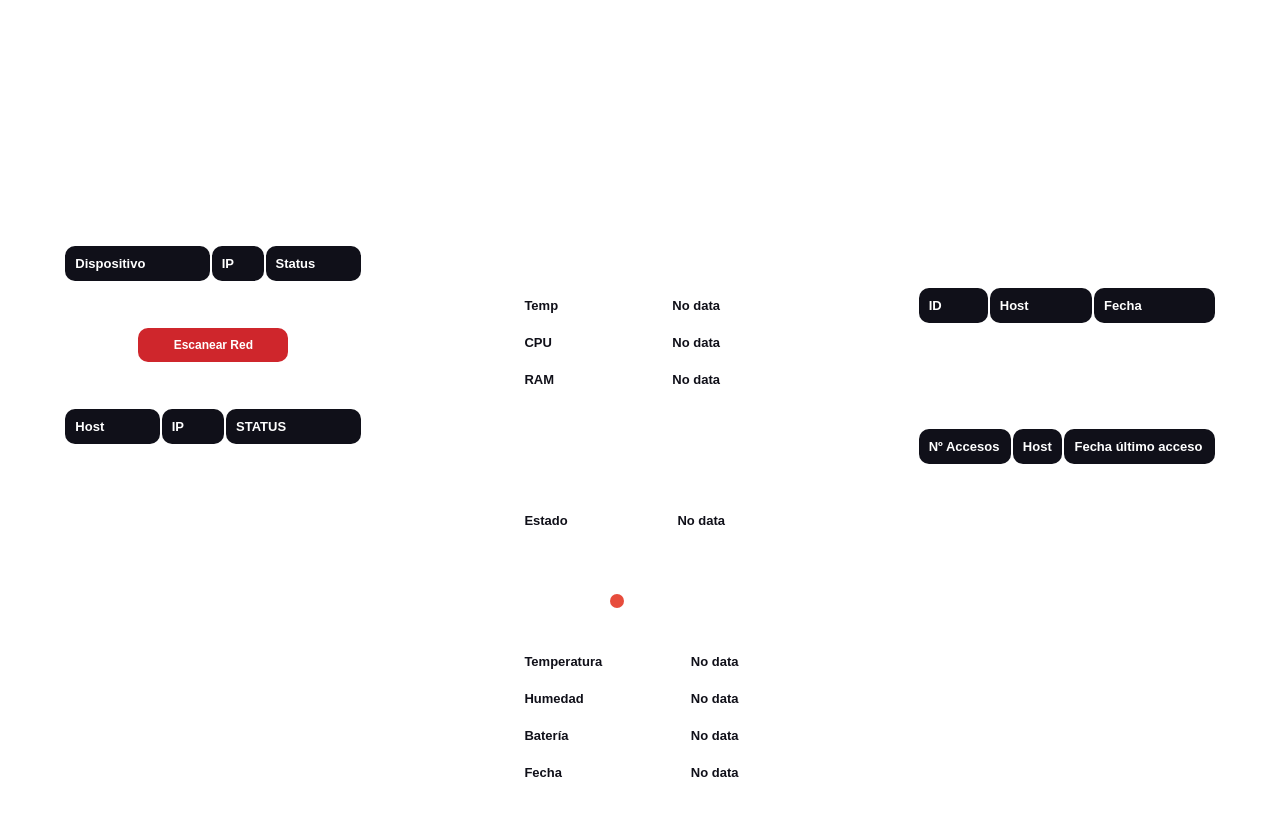
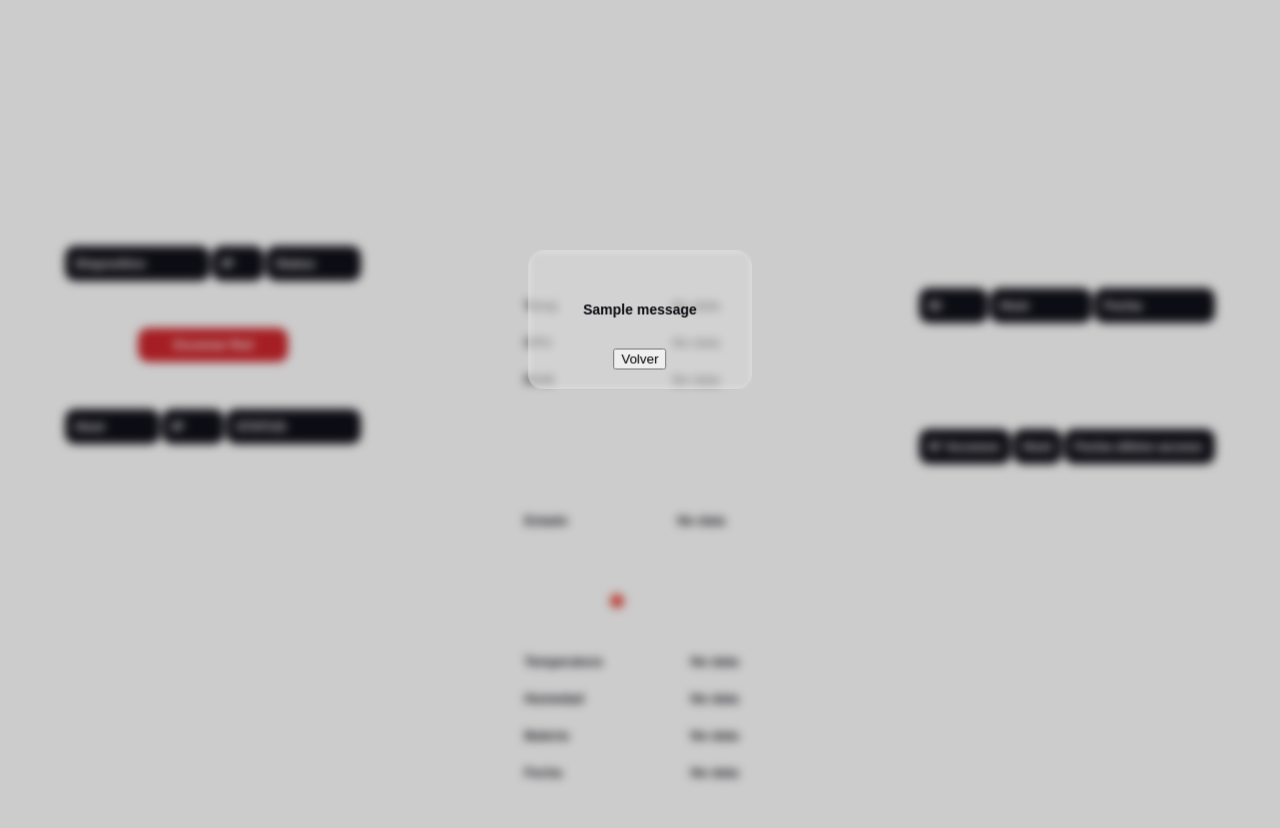
Before and after one commit to alexmncn/SentryServ, a Python web app: template app/templates/statistics.html in a window 1280 px wide. After the commit the page ends 783 px from the top, so only its background shows below. Run offline with Jinja, Linux system fonts and the light colour scheme; the template is opened without the code that fills it, so the values that code supplies are empty; one stand-in notice (Sample message) is shown; lists and menus that the app fills with data are empty; some web fonts are replaced.

Commit message:
Fixes and new overlay for error alerts

```diff
--- a/app/routes/formated_data.py
+++ b/app/routes/formated_data.py
@@ -35,7 +35,10 @@ def sensors_chart_data():
 @formated_data_bp.route('/mqtt-service/status/<option>', methods=['GET'])
 def mqtt_service_control(option=None):
     if option:
-        return jsonify(sensors.mqtt_app_control('change_status', option))
+        resp = sensors.mqtt_app_control('change_status', option)
+        if resp:
+            return jsonify(sensors.mqtt_app_control('change_status', option))
+        return 'permissions error'
     else:
         return jsonify(data.mqtt_app_status())
 
--- a/app/services/mqtt/mqtt_service.py
+++ b/app/services/mqtt/mqtt_service.py
@@ -26,6 +26,7 @@ low_batt = False
 very_low_batt = False
 sensor_down_control = {}
 last_battery = 0
+battery_charged = False
 
 
 # MQTT server configuration
@@ -60,6 +61,11 @@ def on_message(client, userdata, message):
     date_str = message_data.get("date")
     date = datetime.strptime(date_str, "%d-%m-%Y %H:%M:%S") if date_str else None
     battery_level = message_data["battery"]
+
+    if battery_level >= 100:
+        battery_level = 100
+        if battery_charged is False:
+            send_noti(f'Batería del {sensor_name} cargada al 100%. ', 'default')
 
     # Check if the humidity data is 0 (normally means the sensor battery is so low that the sensor cant measure)
     if humidity == 0:
--- a/app/static/statistics.css
+++ b/app/static/statistics.css
@@ -397,11 +397,37 @@ footer {
 }
 
 
-.error {
-  margin-top: 20px;
-  color: #B8B8D1;
+#display_error .panel{
+  position: fixed;
+  top: 40%;
+  left: 50%;
+  transform: translate(-50%, -50%);
+  display: flex;
+  flex-direction: column;
+  justify-content: center;
+  align-items: center;
+  padding: 20px 40px;
+  border-radius: 15px;
+  background-color: rgba(255, 255, 255, 0.5);
+  backdrop-filter: blur(5px);
+  color: #0C0910;
   font-weight: bold;
+}
+
+#display_error ul {
+  padding: 0;
+}
+
+#display_error.overlay {
+  position: fixed;
+  top: 0;
+  left: 0;
+  width: 100%;
+  height: 100%;
+  background-color: rgba(0, 0, 0, 0.2);
+  backdrop-filter: blur(5px);
   display: flex;
+  align-items: center;
   justify-content: center;
-  align-items: center; /* Centra horizontalmente los elementos */
+  z-index: 1000;
 }
--- a/app/templates/statistics.html
+++ b/app/templates/statistics.html
@@ -170,6 +170,21 @@
   </div>
   </main>
 
+  {% with messages = get_flashed_messages() %}
+    {% if messages %}
+    <div id="display_error" class="overlay">
+      <div class="panel">
+        <ul>
+          {% for message in messages %}
+            <p>{{ message }}</p>
+          {% endfor %}
+        </ul>
+        <button type="submit" onclick="display_error.remove()">Volver</button>
+      </div>
+    </div>
+    {% endif %}
+  {% endwith %}
+
 
   <script src="https://code.jquery.com/jquery-3.7.1.js" integrity="sha256-eKhayi8LEQwp4NKxN+CfCh+3qOVUtJn3QNZ0TciWLP4=" crossorigin="anonymous"></script>
   <!-- Highcharts -->
```
Also changed, not shown: app/services/sensors.py (+3 -4 lines), app/services/user.py (+6 -2 lines), app/static/styles.css (+30 -4 lines), app/templates/index.html (+5 -2 lines).
